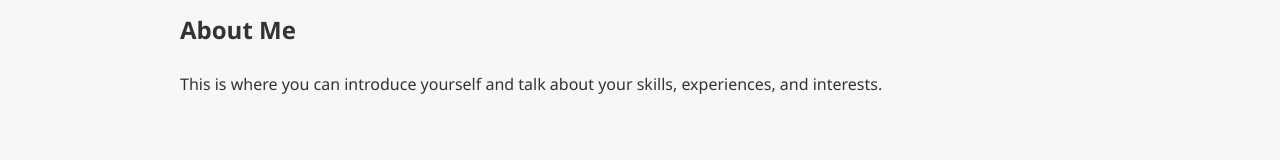
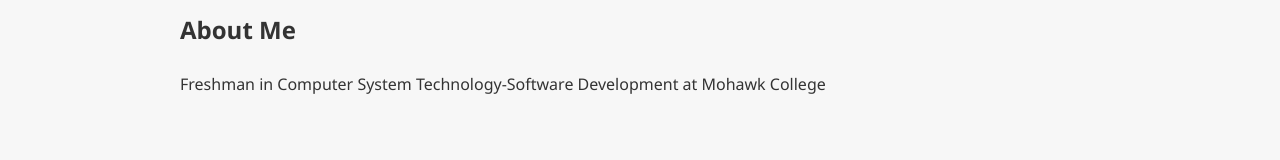
Before and after one commit to justtcallmejayy/My-WebPage, a plain HTML site: page index.html in a window 1280 px wide. Shown: the part 152-312 px from the top of the page. Drawn offline with Linux system fonts and the light colour scheme.

Commit message:
Add about section in index file

```diff
--- a/index.html
+++ b/index.html
@@ -24,7 +24,7 @@
     <section id="about">
         <div class="container">
             <h2>About Me</h2>
-            <p>This is where you can introduce yourself and talk about your skills, experiences, and interests.</p>
+            <p>Freshman in Computer System Technology-Software Development at Mohawk College</p>
         </div>
     </section>
 
```
